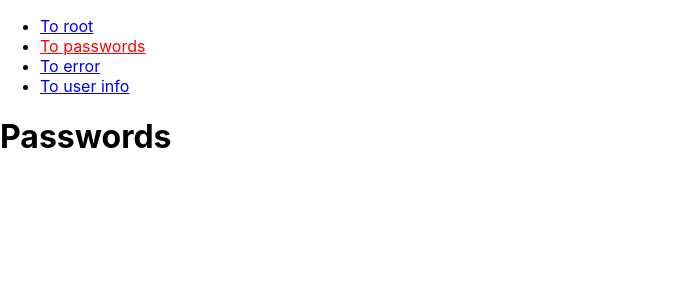
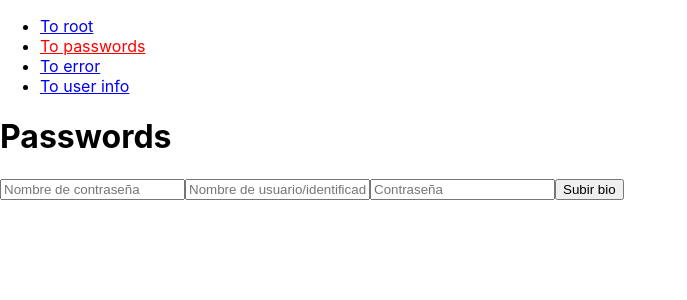
Before and after one commit to JohanTv/proyecto-seguridad, a React (Create React App) app: page /passwords in a window 1280 px wide. Shown: the top 300 px of the page, without its empty margins (0-687 px from the left). Built offline with nearby package versions, Linux system fonts and the light colour scheme.

Commit message:
Done front without crypto

```diff
--- a/src/Router.jsx
+++ b/src/Router.jsx
@@ -1,6 +1,7 @@
 import React from 'react'
 import {Route, Routes, BrowserRouter} from "react-router-dom"
-import { Passwords } from "./views/Passwords"
+import { PasswordsList } from "./components/Passwords/PasswordsList"
+import { NewPassword } from "./components/Passwords/NewPassword"
 import {Error} from "./views/Error"
 import {LandingPage} from "./views/LandingPage"
 import {UserPage} from "./components/User/UserPage"
@@ -12,7 +13,8 @@ export function Router() {
             <Routes>
                 <Route path="/" element={<NavBar/>}>
                     <Route index element={<LandingPage/>}/>
-                    <Route path="/passwords" element={<Passwords/>}/>
+                    <Route path="passwords" element={<PasswordsList />}/>
+                    <Route path="passwords/new" element={ <NewPassword/> }/>
                     <Route path="/user/:username" element={<UserPage/>}/>
                 </Route>
                 <Route path="*" element={<Error errorNo={404}/>}/>
--- /dev/null
+++ b/src/components/Passwords/NewPassword.jsx
@@ -0,0 +1,24 @@
+import React, { useRef } from 'react'
+
+export function NewPassword({addPass}) {
+    const passName = useRef(0);
+    const userName = useRef(0)
+    const password = useRef(0);
+    const buildPass = () => {
+        const newPass = {passName: passName.current.value,
+                         userName: userName.current.value,
+                         password: password.current.value
+                        }
+        console.log(newPass)
+        addPass(newPass)
+    };
+
+    return (
+        <div>
+            <input ref={passName} type="text" placeholder="Nombre de contraseña"/>
+            <input ref={userName} type="text" placeholder="Nombre de usuario/identificador"/>
+            <input ref={password} type="password" placeholder="Contraseña"/>
+            <button type="submit" onClick={buildPass}>Subir bio</button>
+        </div>
+    )
+}
--- /dev/null
+++ b/src/components/Passwords/PasswordInfo.jsx
@@ -0,0 +1,35 @@
+import React, {useRef, Fragment, useState} from 'react'
+
+export function PasswordInfo({password}) {
+    const passDiv = useRef(0)
+    const showButton = useRef(0)
+    const [show, setShow]    = useState(true)
+    const showPass = () => {
+        if(show){
+            const MP = prompt('Enter Master Password')
+            if(password.password === MP){ // JOHAN Acá hacer la verificación correcta de las contraseñas
+                passDiv.current.innerHTML += `<p>${password.password}</p`
+                showButton.current.innerHTML = 'Hide password'
+            }
+            else{
+                alert("Wrong Master Password")
+            }
+        }
+        else{
+            passDiv.current.innerHTML = ''
+            showButton.current.innerHTML = 'Show password'
+        }
+        setShow(!show)
+    }
+
+    return (
+        <Fragment>
+        <p>{password.passName}</p>
+        <p>{password.userName}</p>
+        <div ref={passDiv}>
+        </div>
+        <button ref={showButton} onClick={showPass}>Show password</button>
+        ---------------------------------------------------------------
+        </Fragment>
+    )
+}
--- /dev/null
+++ b/src/components/Passwords/PasswordsList.jsx
@@ -0,0 +1,36 @@
+import React, { useState, useEffect } from 'react'
+import { NewPassword } from './NewPassword'
+import { PasswordInfo } from './PasswordInfo'
+
+const PASSWORDS = "PASSLIST"
+
+export function PasswordsList() {
+    const [passwords, setPasswords] = useState([])
+
+    useEffect(() => {
+        const storedPasswords = JSON.parse(localStorage.getItem(PASSWORDS))
+        if(storedPasswords){
+            setPasswords(storedPasswords)
+        }
+    }, [])
+
+    useEffect(() => {
+        if(passwords)
+            localStorage.setItem(PASSWORDS, JSON.stringify(passwords))
+    }, [passwords])
+
+
+    const addPassword = (pass) => { // Acá hacer la encriptación correcta y agregar el valor ya hasheado y todo
+        setPasswords([...passwords, pass])
+    }
+
+    return (
+        <div>
+            <h1>Passwords</h1>
+            <NewPassword addPass={addPassword}/>
+            { passwords && passwords.map((pass, index) => (
+                <PasswordInfo key={index} password={pass}/>
+            ))}
+        </div>
+    )
+}
--- a/src/views/Passwords.jsx
+++ /dev/null
@@ -1,9 +0,0 @@
-import React from 'react'
-
-export function Passwords() {
-    return (
-        <div>
-            <h1>Passwords</h1>
-        </div>
-    )
-}
```
